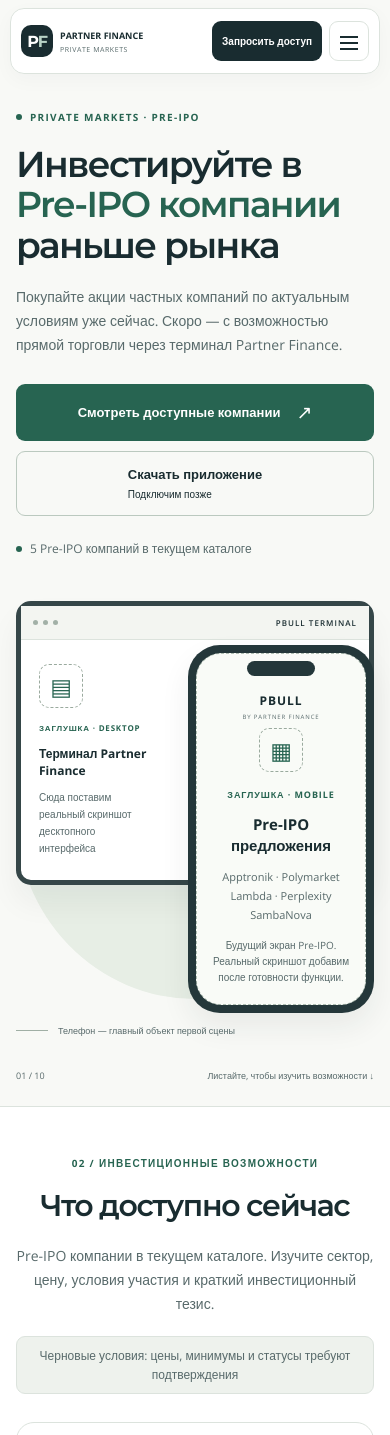
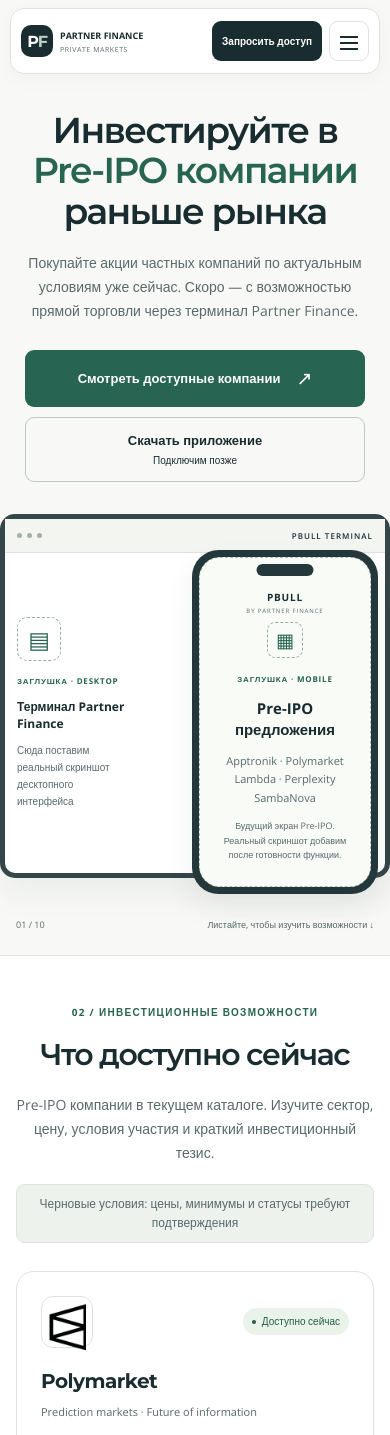
Before and after one commit to sulimenko/pre, a Vue app: page / in a window 390 px wide. Shown: the top 1435 px of the page. Built offline with nearby package versions, Linux system fonts and the light colour scheme.

Commit message:
ai(T-172): implementation

```diff
--- a/src/draft/HeroBlock.vue
+++ b/src/draft/HeroBlock.vue
@@ -4,16 +4,14 @@
 
 <template>
   <section id="hero" class="hero-block">
-    <div class="section-shell hero-layout">
-      <div class="hero-copy">
-        <div class="eyebrow"><span class="eyebrow-dot"></span> PRIVATE MARKETS · PRE-IPO</div>
+    <div class="hero-layout">
+      <div class="section-shell hero-copy">
         <h1>Инвестируйте в <em>Pre-IPO компании</em> раньше рынка</h1>
         <p class="hero-description">Покупайте акции частных компаний по актуальным условиям уже сейчас. Скоро — с возможностью прямой торговли через терминал Partner Finance.</p>
         <div class="hero-buttons">
           <DraftButton label="Смотреть доступные компании" href="#companies" tone="primary" arrow />
           <DraftButton label="Скачать приложение" tone="outline" />
         </div>
-        <div class="hero-footnote"><span class="status-pulse"></span> 5 Pre-IPO компаний в текущем каталоге</div>
       </div>
       <div class="hero-art" aria-label="Заглушки реальных экранов терминала и мобильного приложения">
         <div class="hero-halo"></div>
@@ -37,7 +35,6 @@
             <span class="phone-screen-note">Будущий экран Pre-IPO. Реальный скриншот добавим после готовности функции.</span>
           </div>
         </div>
-        <div class="hero-art-caption"><span class="caption-line"></span> Телефон — главный объект первой сцены</div>
       </div>
     </div>
     <div class="hero-bottomline section-shell"><span>01 / 10</span><span>Листайте, чтобы изучить возможности <span aria-hidden="true">↓</span></span></div>
--- a/src/draft/styles.css
+++ b/src/draft/styles.css
@@ -80,21 +80,22 @@
 
 /* 01. Hero and explicitly labelled screenshot slots. */
 .hero-block { padding-top: 64px; border-bottom: 1px solid var(--line); }
-.hero-layout { display: grid; grid-template-columns: 1.05fr 1fr; align-items: center; gap: 48px; min-height: 520px; }
-.hero-copy { min-width: 0; }
+.hero-layout { display: grid; grid-template-columns: minmax(0, 1fr); gap: 48px; }
+.hero-copy { min-width: 0; max-width: 960px; text-align: center; }
 .eyebrow { display: flex; align-items: center; gap: 8px; color: var(--green); margin-bottom: 24px; }
 .eyebrow-dot, .status-pulse { display: inline-block; width: 6px; height: 6px; border-radius: 50%; background: var(--green); flex-shrink: 0; }
-.hero-description { margin-top: 24px; color: var(--muted); font-size: 16px; max-width: 530px; }
-.hero-buttons { display: flex; align-items: stretch; gap: 12px; flex-wrap: wrap; margin-top: 28px; }
+.hero-description { margin: 24px auto 0; color: var(--muted); font-size: 16px; max-width: 720px; }
+.hero-buttons { display: flex; align-items: stretch; justify-content: center; gap: 12px; flex-wrap: wrap; margin-top: 28px; }
 .hero-footnote { display: flex; align-items: center; gap: 8px; margin-top: 24px; font-size: 12px; color: var(--muted); }
-.hero-art { position: relative; height: 490px; min-width: 0; }
+/* Shared grid cell keeps the devices overlapped while reserving their full height. */
+.hero-art { --hero-phone-unit: clamp(1px, .1vw, 1.8px); position: relative; display: grid; grid-template-columns: minmax(0, 1fr); width: 100%; min-width: 0; }
 .hero-halo { position: absolute; inset: 40px 0 30px; border-radius: 50%; background: #e7eee5; }
-.desktop-frame { position: absolute; top: 40px; left: 0; width: 95%; border: 7px solid #354648; border-radius: 15px; background: #fff; box-shadow: 0 18px 30px #192c300d; }
+.hero-art .desktop-frame { position: relative; grid-area: 1 / 1; align-self: start; width: 100%; min-width: 0; border: 7px solid #354648; border-radius: 15px; background: #fff; box-shadow: 0 18px 30px #192c300d; }
 .frame-bar { display: flex; align-items: center; gap: 5px; padding: 11px 12px; border-bottom: 1px solid var(--line); background: #f3f5f1; }
 .frame-bar > span { height: 5px; width: 5px; background: #a2b0a7; border-radius: 50%; }
 .frame-bar b { margin-left: auto; font-size: 8px; font-weight: 600; letter-spacing: .13em; }
-.desktop-placeholder { display: flex; flex-direction: column; align-items: flex-start; justify-content: center; gap: 12px; padding: 25px; min-height: 260px; }
-.desktop-placeholder strong { font-size: 16px; max-width: 190px; }
+.hero-art .desktop-placeholder { display: flex; flex-direction: column; align-items: flex-start; justify-content: center; gap: 12px; padding: clamp(18px, 4vw, 64px); padding-right: calc(222 * var(--hero-phone-unit) + clamp(12px, 4vw, 80px) + 24px); min-height: clamp(320px, 38vw, 680px); }
+.desktop-placeholder strong { font-size: 16px; max-width: 360px; }
 .desktop-placeholder p { font-size: 11px; color: var(--muted); }
 .placeholder-icon { display: grid; place-items: center; width: 44px; height: 44px; margin-bottom: 4px; border: 1px dashed #9aaa9e; border-radius: 10px; font-size: 23px; color: var(--green); }
 .placeholder-kicker { font-size: 9px; line-height: 1.6; font-weight: 700; letter-spacing: .1em; color: var(--green); }
@@ -106,7 +107,16 @@
 .phone-screen strong { font-size: 17px; line-height: 1.4; }
 .phone-screen p { font-size: 12px; color: var(--muted); }
 .phone-screen-note { font-size: 10px; line-height: 1.6; color: var(--muted); }
-.hero-phone { position: absolute; right: 0; top: 75px; }
+.hero-phone { grid-area: 1 / 1; align-self: start; justify-self: end; z-index: 1; width: calc(222 * var(--hero-phone-unit)); min-height: calc(410 * var(--hero-phone-unit)); margin: clamp(36px, 2.5vw, 48px) clamp(12px, 4vw, 80px) 0 0; padding: calc(8 * var(--hero-phone-unit)); border-radius: calc(32 * var(--hero-phone-unit)); }
+.hero-phone .phone-island { top: calc(16 * var(--hero-phone-unit)); width: calc(68 * var(--hero-phone-unit)); height: calc(15 * var(--hero-phone-unit)); border-radius: calc(12 * var(--hero-phone-unit)); }
+.hero-phone .phone-screen { min-height: calc(394 * var(--hero-phone-unit)); padding: calc(52 * var(--hero-phone-unit)) calc(18 * var(--hero-phone-unit)) calc(24 * var(--hero-phone-unit)); gap: max(10px, calc(14 * var(--hero-phone-unit))); border-radius: calc(25 * var(--hero-phone-unit)); }
+.hero-phone .phone-brand { top: calc(47 * var(--hero-phone-unit)); font-size: max(10px, calc(12 * var(--hero-phone-unit))); }
+.hero-phone .phone-brand span { margin-top: calc(4 * var(--hero-phone-unit)); font-size: max(6px, calc(6 * var(--hero-phone-unit))); }
+.hero-phone .placeholder-icon { width: calc(44 * var(--hero-phone-unit)); height: calc(44 * var(--hero-phone-unit)); margin-bottom: calc(4 * var(--hero-phone-unit)); border-radius: calc(10 * var(--hero-phone-unit)); font-size: calc(23 * var(--hero-phone-unit)); }
+.hero-phone .placeholder-kicker { font-size: max(8px, calc(9 * var(--hero-phone-unit))); }
+.hero-phone .phone-screen strong { font-size: max(15px, calc(17 * var(--hero-phone-unit))); }
+.hero-phone .phone-screen p { font-size: max(11px, calc(12 * var(--hero-phone-unit))); }
+.hero-phone .phone-screen-note { font-size: max(9px, calc(10 * var(--hero-phone-unit))); }
 .hero-art-caption { display: flex; align-items: center; gap: 10px; position: absolute; bottom: -12px; left: 0; font-size: 10px; color: var(--muted); }
 .caption-line { height: 1px; width: 32px; background: #a0afa5; }
 .hero-bottomline { display: flex; justify-content: space-between; gap: 20px; padding-block: 34px; color: var(--muted); font-size: 11px; }
@@ -255,13 +265,6 @@
   .top-nav--open { display: grid; grid-template-columns: 1fr 1fr; gap: 4px 20px; }
   .top-nav a { padding: 14px 8px; }
   .hero-layout { gap: 28px; }
-  .hero-art { height: 470px; }
-  .desktop-placeholder { padding: 20px; min-height: 245px; }
-  .desktop-placeholder strong { max-width: 150px; font-size: 14px; }
-  .hero-phone { width: 200px; top: 100px; }
-  .hero-phone .phone-screen { min-height: 354px; }
-  .hero-phone.phone-frame { min-height: 370px; }
-  .hero-art-caption { bottom: -32px; }
   .company-card { padding: 20px; }
   .why-layout, .terminal-layout, .process-stage { gap: 32px; }
   .trust-grid { grid-template-columns: repeat(3, minmax(0, 1fr)); }
@@ -274,16 +277,8 @@
   .section-shell { width: calc(100% - 40px); }
   .section-pad { padding-block: 64px; }
   .hero-block { padding-top: 48px; }
-  .hero-layout { grid-template-columns: 1fr; gap: 32px; }
-  .hero-copy { max-width: 620px; }
+  .hero-layout { gap: 32px; }
   h1 { font-size: clamp(36px, 6.6vw, 52px); }
-  .hero-art { width: min(500px, 100%); height: 490px; margin: 0 auto 28px; }
-  .hero-phone { width: 222px; top: 75px; }
-  .hero-phone .phone-screen { min-height: 394px; }
-  .hero-phone.phone-frame { min-height: 410px; }
-  .desktop-placeholder { min-height: 260px; padding: 25px; }
-  .desktop-placeholder strong { max-width: 190px; }
-  .hero-art-caption { bottom: -12px; }
   .companies-grid { grid-template-columns: repeat(2, minmax(0, 1fr)); gap: 16px; }
   .why-layout { grid-template-columns: 1fr; }
   .robot-area { min-height: 280px; }
@@ -327,20 +322,16 @@
   .hero-block { padding-top: 36px; }
   .eyebrow { font-size: 10px; margin-bottom: 20px; }
   .hero-description { font-size: 14px; margin-top: 20px; }
-  .hero-buttons { gap: 10px; }
-  .hero-buttons .draft-btn { width: 100%; }
-  .hero-art { height: 440px; margin-bottom: 16px; }
-  .desktop-frame { width: 100%; top: 12px; border-width: 5px; }
-  .desktop-placeholder { min-height: 240px; gap: 10px; padding: 18px; }
+  .hero-buttons { flex-direction: column; align-items: center; gap: 10px; }
+  .hero-buttons .draft-btn { width: min(100%, 340px); justify-content: center; text-align: center; }
+  .hero-art { --hero-phone-unit: clamp(.775px, .224vw, .838px); }
+  .hero-art .desktop-frame { border-width: 5px; }
+  .hero-art .desktop-placeholder { min-height: 320px; gap: 10px; padding-left: 12px; padding-right: calc(222 * var(--hero-phone-unit) + 32px); }
   .desktop-placeholder strong { font-size: 12px; max-width: 120px; }
   .desktop-placeholder p { font-size: 10px; max-width: 115px; }
   .desktop-placeholder .placeholder-kicker { font-size: 8px; max-width: 115px; }
-  .hero-phone { width: 186px; top: 56px; right: 0; }
-  .hero-phone.phone-frame { min-height: 368px; }
-  .hero-phone .phone-screen { min-height: 352px; padding: 70px 12px 16px; gap: 12px; }
-  .hero-phone .phone-screen strong { font-size: 15px; }
-  .hero-phone .phone-screen p { font-size: 11px; }
-  .hero-art-caption { bottom: -8px; font-size: 9px; }
+  .hero-phone { margin-right: 12px; }
+  .hero-phone .phone-screen { padding-top: 60px; }
   .hero-bottomline { padding-block: 24px; font-size: 9px; }
   .companies-grid { grid-template-columns: 1fr; }
   .company-card { padding: 24px; }
@@ -383,8 +374,6 @@
 @media (max-width: 360px) {
   .brand-label { max-width: 90px; }
   .nav-actions .draft-btn { max-width: 84px; text-align: center; }
-  .hero-phone { width: 172px; }
-  .desktop-placeholder { padding: 12px; }
   .desktop-placeholder strong { max-width: 98px; }
   .desktop-placeholder p { max-width: 100px; font-size: 9px; }
   .desktop-placeholder .placeholder-kicker { max-width: 100px; font-size: 7px; }
```
